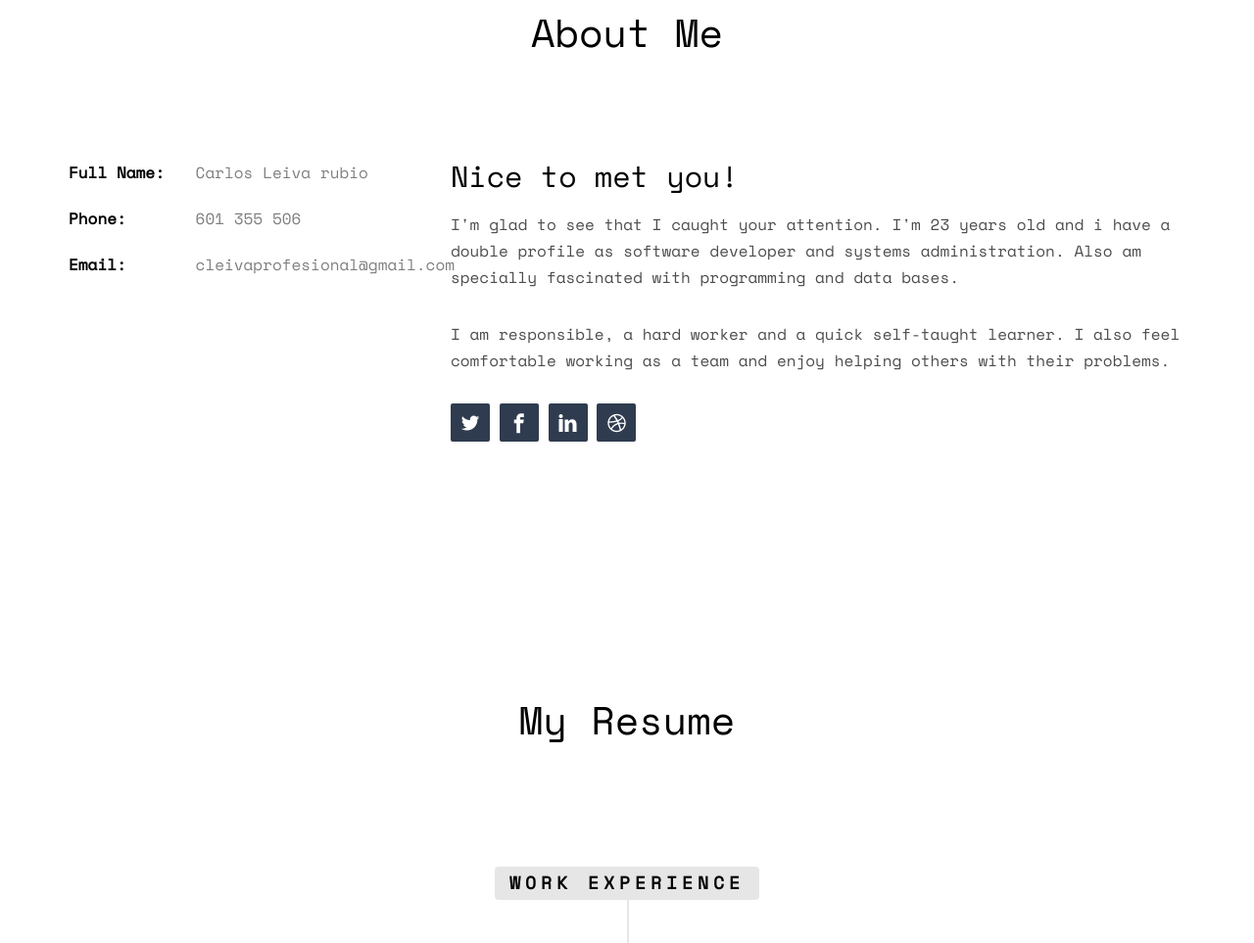
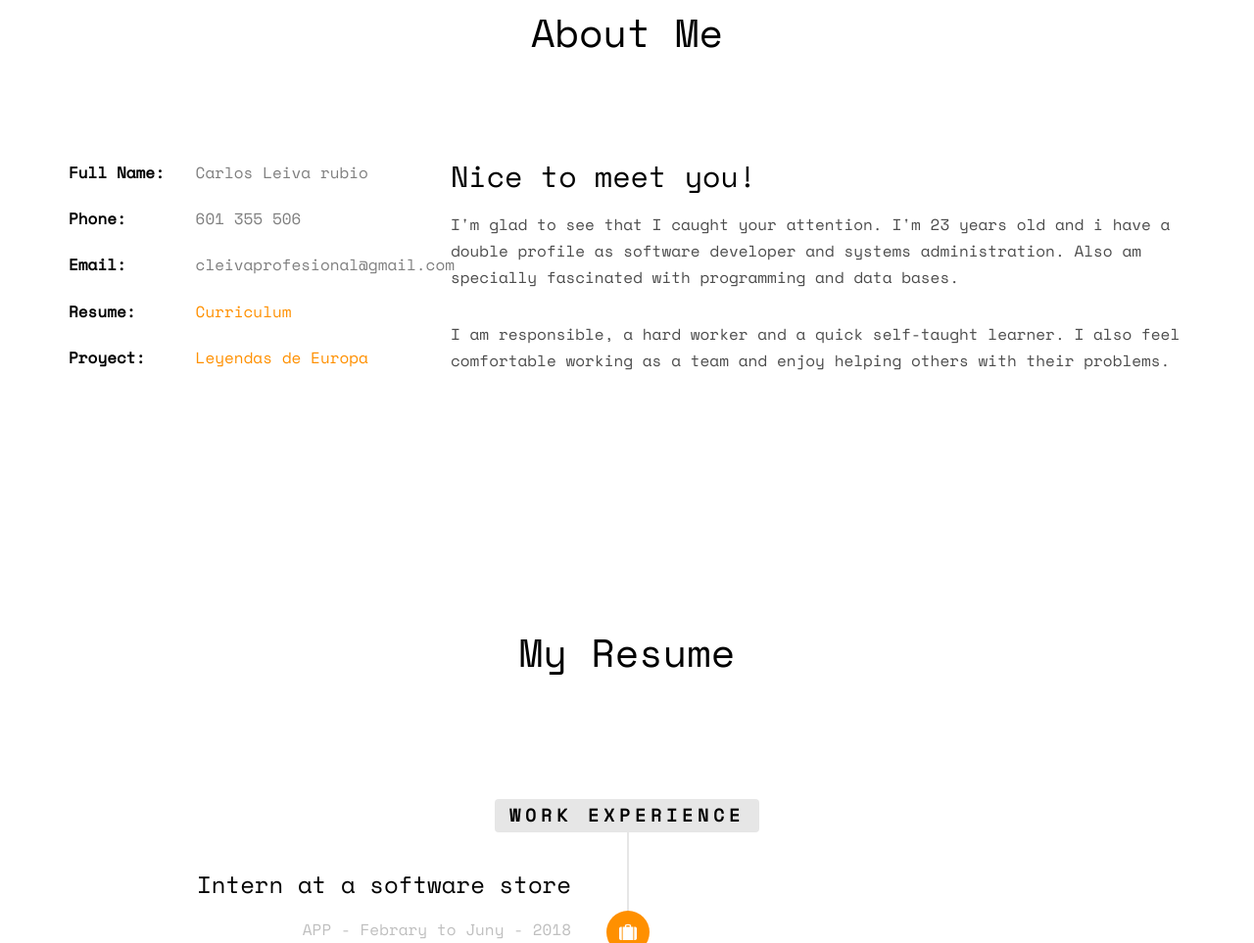
Before and after one commit to Carlifki/Carlos-Leiva-Porfolio, a plain HTML site: page index.html in a window 1280 px wide. Shown: the part 909-1872 px from the top of the page at 98% size. Drawn offline with nearby package versions, Linux system fonts and the light colour scheme; some packages are replaced by stand-ins of ours; no server answers; files whose address does not match are found by name.

Commit message:
Add files via upload

```diff
--- a/index.html
+++ b/index.html
@@ -89,19 +89,17 @@
 						<li><span class="first-block">Full Name:</span><span class="second-block">Carlos Leiva rubio</span></li>
 						<li><span class="first-block">Phone:</span><span class="second-block">601 355 506</span></li>
 						<li><span class="first-block">Email:</span><span class="second-block">cleivaprofesional@gmail.com</span></li>
+						<li><span class="first-block">Resume:</span><span class="second-block"><a href="./docs/Currículum_CarlosLeiva.pdf">Curriculum</a></span></li>
+						<li><span class="first-block">Proyect:</span><span class="second-block"><a href="https://github.com/Carlifki/Leyendas_Europa">Leyendas de Europa</a></span></li>
 						<!-- <li><span class="first-block">Website:</span><span class="second-block">www.yoursite.com</span></li> -->
 					</ul>
 				</div>
 				<div class="col-md-8">
-					<h2>Nice to met you!</h2>
+					<h2>Nice to meet you!</h2>
 					<p>I'm glad to see that I caught your attention. I'm 23 years old and i have a double profile as software developer and systems administration. Also am specially fascinated with programming and data bases.</p>
 					<p>I am responsible, a hard worker and a quick self-taught learner. I also feel comfortable working as a team and enjoy helping others with their problems.</p>
 					<p>
 						<ul class="fh5co-social-icons">
-							<li><a href="#"><i class="icon-twitter2"></i></a></li>
-							<li><a href="#"><i class="icon-facebook3"></i></a></li>
-							<li><a href="https://www.linkedin.com/in/carlos-leiva-rubio-517a5024b/"><i class="icon-linkedin2"></i></a></li>
-							<li><a href="#"><i class="icon-dribbble2"></i></a></li>
 						</ul>
 					</p>
 				</div>
```
Also changed, not shown: 1 other file.
